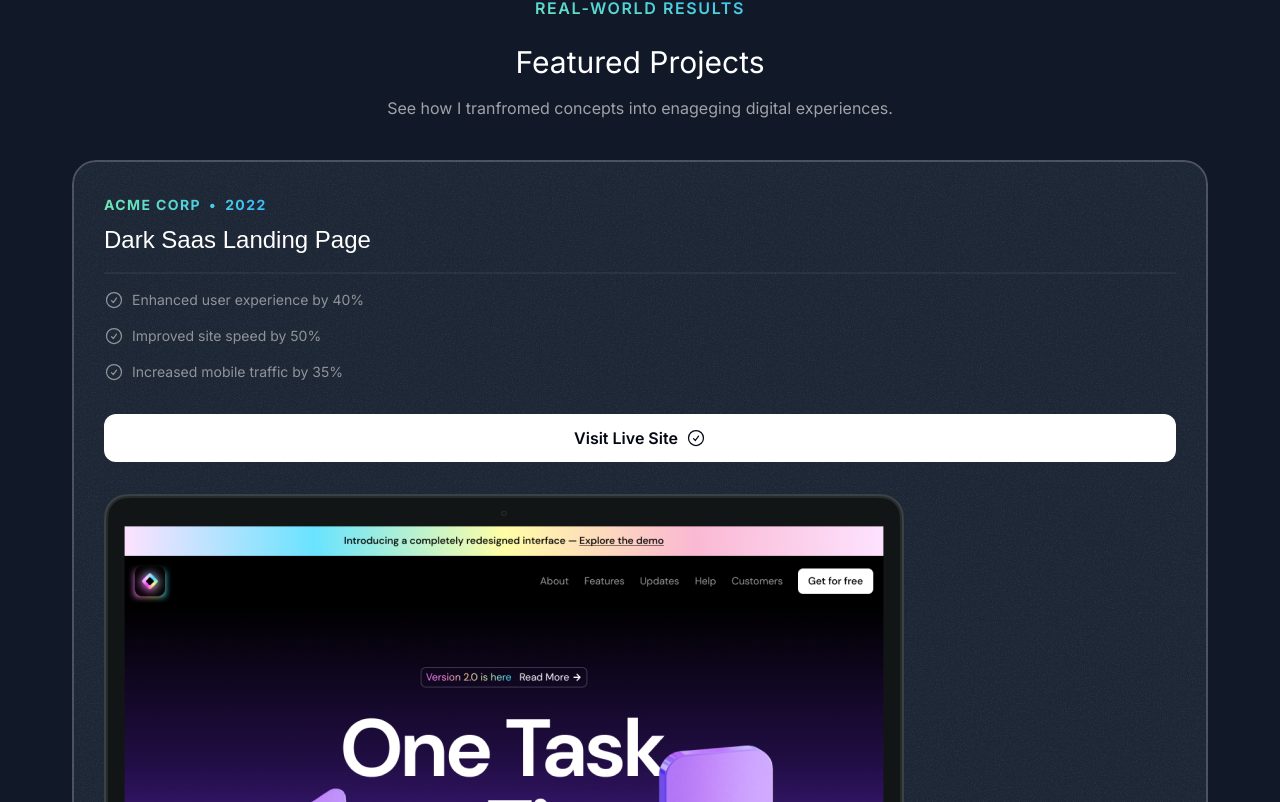
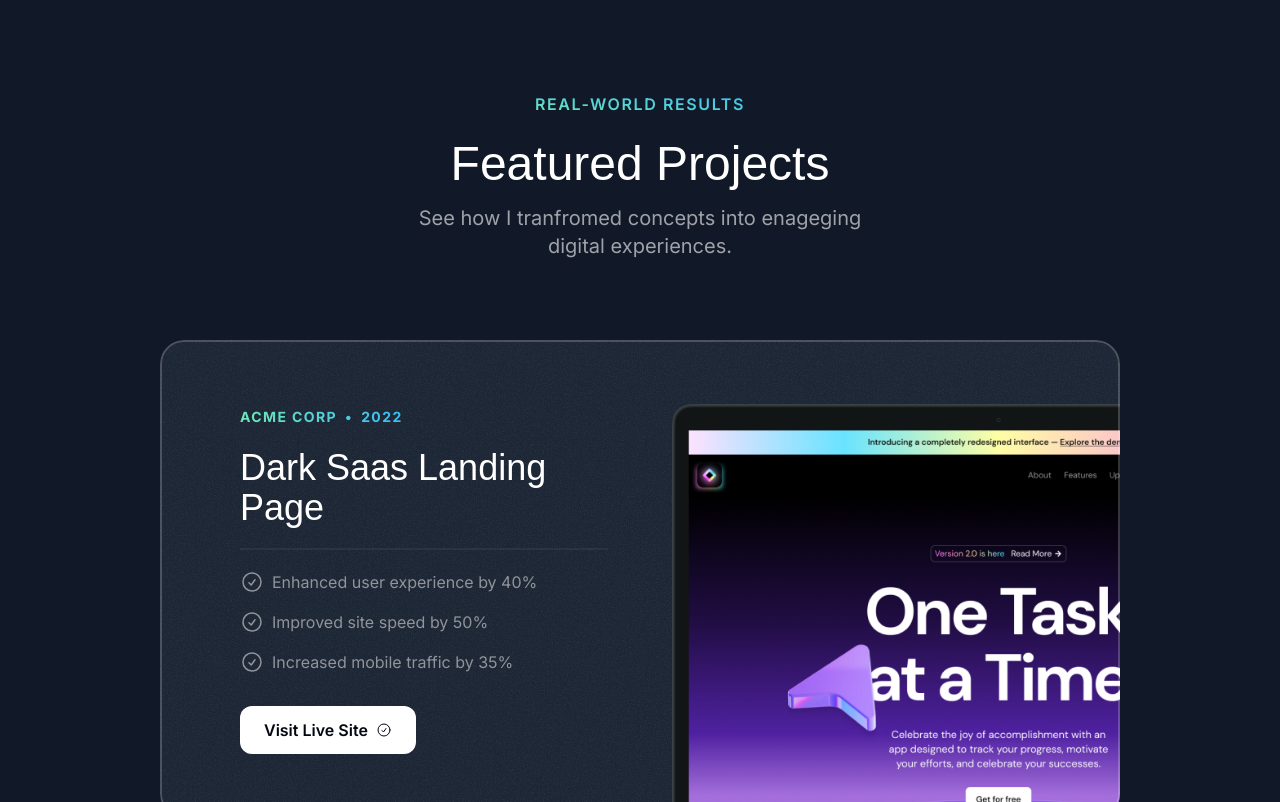
Before and after one commit to ppete10/melt-portfolio, a Next.js app: page / in a window 1280 px wide. Shown: the part 898-1700 px from the top of the page. Built offline with nearby package versions, Linux system fonts and the light colour scheme; a web font is replaced by a local one.

Commit message:
updates Projects Section

```diff
--- a/src/app/globals.css
+++ b/src/app/globals.css
@@ -11,3 +11,9 @@
         @apply absolute inset-0 border-2 top-1/2 left-1/2 -translate-x-1/2 -translate-y-1/2 rounded-full border-emerald-300/5 shadow-[0_0_80px_inset] shadow-emerald-300/5;
     }
 }
+
+@layer utilities {
+    .container {
+        @apply lg:max-w-5xl
+    }
+}
--- a/src/sections/Projects.tsx
+++ b/src/sections/Projects.tsx
@@ -4,7 +4,7 @@ import aiStartupLandingPage from "@/assets/images/ai-startup-landing-page.png";
 import Image from "next/image";
 import CheckCircleIcon from "@/assets/icons/check-circle.svg";
 import ArrowUpRightIcon from "@/assets/icons/check-circle.svg";
-import grainImage from "@/assets/images/grain.jpg"
+import grainImage from "@/assets/images/grain.jpg";
 
 const portfolioProjects = [
   {
@@ -47,57 +47,69 @@ const portfolioProjects = [
 
 export const ProjectsSection = () => {
   return (
-    <section className="pb-16">
+    <section className="pb-16 lg:py-24">
       <div className="container">
         <div className="flex justify-center">
           <p className="uppercase font-semibold tracking-widest bg-gradient-to-tr from-emerald-300 to-sky-400 text-center bg-clip-text text-transparent">
             Real-world Results
           </p>
         </div>
-        <h2 className="font=serif text-3xl text-center mt-6">
+        <h2 className="font-serif text-3xl md:text-5xl text-center mt-6">
           Featured Projects
         </h2>
-        <p className="text-center text-white/60 mt-4">
+        <p className="text-center md:text-lg lg:text-xl text-white/60 mt-4 max-w-md mx-auto">
           See how I tranfromed concepts into enageging digital experiences.
         </p>
-        <div className="flex flex-col mt-10 gap-20">
+        <div className="flex flex-col mt-10 md:mt-20 gap-20">
           {portfolioProjects.map((project) => (
             <div
               key={project.title}
               className="bg-gray-800 rounded-3xl relative z-0 overflow-hidden
               after:z-10 after:content-['']
               after:absolute after:inset-0 after:outline-2
-              after:outline after:-outline-offset-2 after:rounded-3xl after:outline-white/20 px-8 pt-8 after:pointer-events-none"
+              after:outline after:-outline-offset-2 after:rounded-3xl after:outline-white/20 px-8 pt-8
+              md:pt-12 md:px-10 lg:pt-16 lg:px-20 after:pointer-events-none"
             >
-              <div className="absolute inset-0 -z-10 opacity-5" style={{
+              <div
+                className="absolute inset-0 -z-10 opacity-5"
+                style={{
                   backgroundImage: `url(${grainImage.src})`,
-              }}></div>
+                }}
+              ></div>
+              <div className="lg:grid lg:grid-cols-2 lg:gap-16">
+                <div className="lg:pb-16">
                   <div className="bg-gradient-to-r from-emerald-300 to-sky-400 inline-flex gap-2 font-bold uppercase tracking-widest text-sm text-transparent bg-clip-text">
                     <span>{project.company}</span>
                     <span>&bull;</span>
                     <span>{project.year}</span>
                   </div>
-              <h3 className="font-serif text-2xl mt-2">{project.title}</h3>
-              <hr className="border-t-2 border-white/5 mt-4" />
-              <ul className="flex flex-col gap-4 mt-4">
+                  <h3 className="font-serif text-2xl mt-2 md:mt-5 md:text-4xl">
+                    {project.title}
+                  </h3>
+                  <hr className="border-t-2 border-white/5 mt-4 md:mt-5" />
+                  <ul className="flex flex-col gap-4 mt-4 md:mt-5">
                     {project.results.map((result) => (
-                  <li className="flex gap-2 text-sm text-white/50">
-                    <CheckCircleIcon className="size-5" />
+                      <li className="flex gap-2 text-sm md:text-base text-white/50 ">
+                        <CheckCircleIcon className="size-5 md:size-6" />
                         <span>{result.title}</span>
                       </li>
                     ))}
                   </ul>
                   <a href={project.link}>
-                <button className="bg-white text-gray-950 h-12 w-full rounded-xl font-semibold inline-flex items-center justify-center gap-2 mt-8">
+                    <button className="bg-white text-gray-950 h-12 w-full md:w-auto px-6 rounded-xl font-semibold inline-flex items-center justify-center gap-2 mt-8">
                       <span>Visit Live Site</span>
-                  <ArrowUpRightIcon className="size-5" />
+                      <ArrowUpRightIcon className="size-4" />
                     </button>
                   </a>
+                </div>
+                <div className="relative">
                   <Image
                     src={project.image}
                     alt={project.title}
-                className="mt-8 -mb-4"
+                    className="mt-8 -mb-4 md:-mb-0 lg:mt-0 lg:absolute lg:h-full lg:w-auto lg:max-w-none"
                   />
+                </div>
+              </div>
             </div>
           ))}
         </div>
```
Lines whose indentation alone changed are shown as unchanged.
